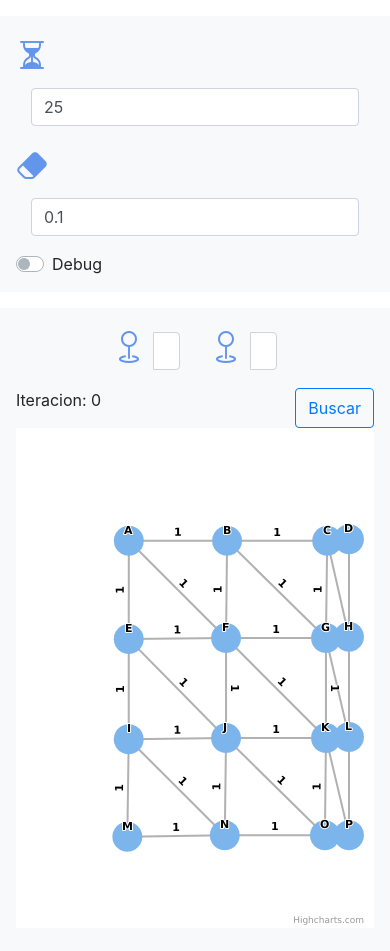
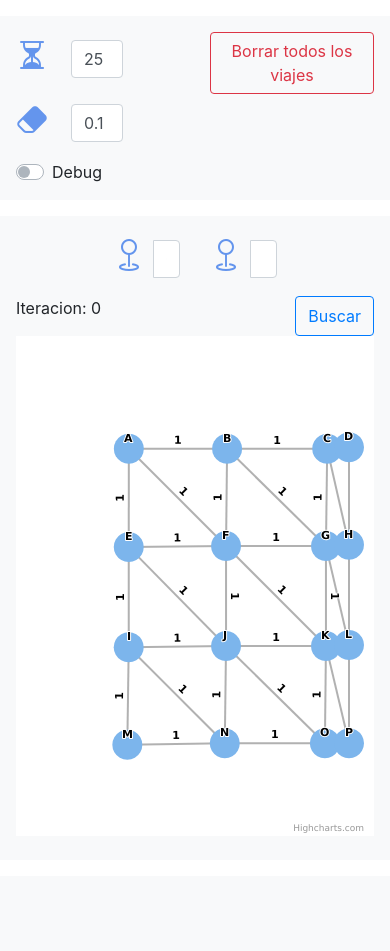
Before and after one commit to martinBosch/carpooleArg, a Flask app: page /backoffice/trip/search in a window 390 px wide. Shown: the part 96-1047 px from the top of the page. After the commit the page ends 929 px from the top, so only its background shows below. Run offline with Flask 2, Linux system fonts and the light colour scheme; some libraries are stand-ins or nearby versions.

Commit message:
delete all trips

```diff
--- a/backoffice/backoffice.py
+++ b/backoffice/backoffice.py
@@ -1,5 +1,6 @@
-from flask import Blueprint, session, render_template
+from flask import Blueprint, session, render_template, url_for
 from flask_socketio import emit
+from werkzeug.utils import redirect
 
 from backoffice.aco import ant_system
 from extensions import socketIO
@@ -82,6 +83,13 @@ def handle_search_trip(data):
     emit('search_trip_finish', {"best_trip": best_trip})
 
 
+@bp.route("/trip/delete", methods=['POST'])
+def delete_all_trips():
+    session["trips"] = {}
+    print("delete")
+    return redirect(url_for("backoffice.search_trip"))
+
+
 def to_trips_output(trips):
     trips_output = []
     nodos = trips.keys()
--- a/templates/backoffice/search_trip.html
+++ b/templates/backoffice/search_trip.html
@@ -2,12 +2,15 @@
 
 {% block body %}
 <div class="container p-3 my-3 bg-light">
+    <div class="row">
+
+        <div class="col">
             <div class="form-group">
                 <div class="input-group">
                     <div class="input-group-prepend mr-2">
                         <i class="bi bi-hourglass-split" style="font-size: 2rem; color: cornflowerblue;"></i>
                     </div>
-          <div class="col-sm-3">
+                    <div class="col-6">
                         <input type="text" value="25" class="form-control mt-2" id="iter_input" placeholder="numero de iteraciones">
                     </div>
                 </div>
@@ -18,7 +21,7 @@
                     <div class="input-group-prepend mr-2">
                         <i class="bi bi-eraser-fill" style="font-size: 2rem; color: cornflowerblue;"></i>
                     </div>
-          <div class="col-sm-3">
+                    <div class="col-6">
                         <input type="text" value="0.1" class="form-control mt-2" id="evaporation_rate" placeholder="velocidad de evaporación de feromonas">
                     </div>
                 </div>
@@ -28,6 +31,15 @@
                 <input type="checkbox" class="custom-control-input" id="debug">
                 <label class="custom-control-label" for="debug">Debug</label>
             </div>
+        </div>
+
+        <div class="col">
+            <form action="{{ url_for('backoffice.delete_all_trips') }}" method="POST">
+                <button id="delete_all_trips" type="submit" class="btn btn-outline-danger float-right">Borrar todos los viajes</button>
+            </form>
+        </div>
+    </div>
+
 </div>
 
 <div class="container p-3 my-3 bg-light">
```
Lines whose indentation alone changed are shown as unchanged.
